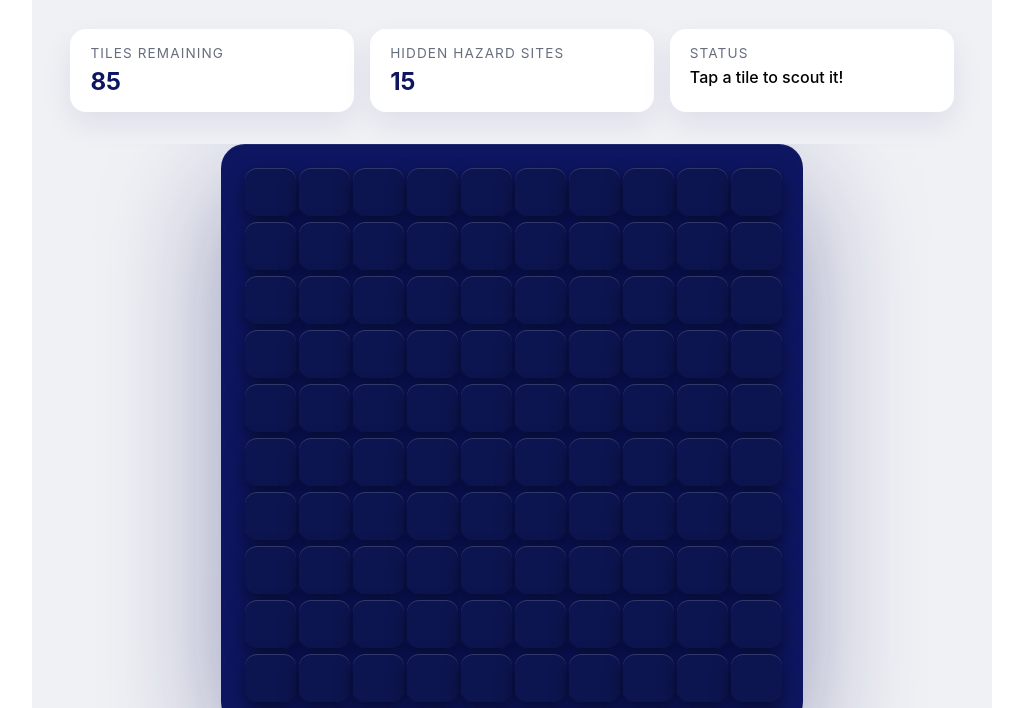
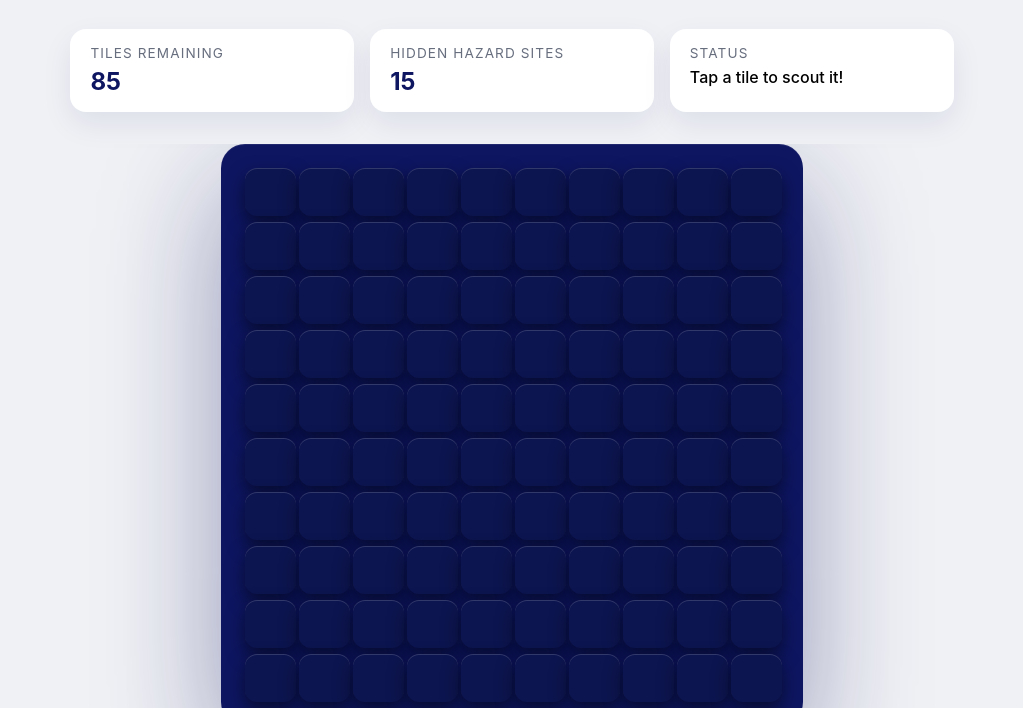
Before and after one commit to borrisdsouza/prositesweeper, a website: page index.html in a window 1280 px wide. Shown: the part 189-897 px from the top of the page, without its empty margins (128-1151 px from the left). Drawn offline with Linux system fonts and the light colour scheme.

Commit message:
Make full width

```diff
--- a/style.css
+++ b/style.css
@@ -22,7 +22,7 @@
 body {
   margin: 0;
   min-height: 100vh;
-  background: var(--body-bg);
+  background: var(--bg-light);
   color: var(--text-dark);
   font-family: inherit;
 }
@@ -36,7 +36,6 @@ a {
   margin: 0 auto;
   padding: 2rem clamp(1rem, 3vw, 3rem) 3rem;
   min-height: 100vh;
-  background: var(--bg-light);
 }
 
 .app__header {
```
